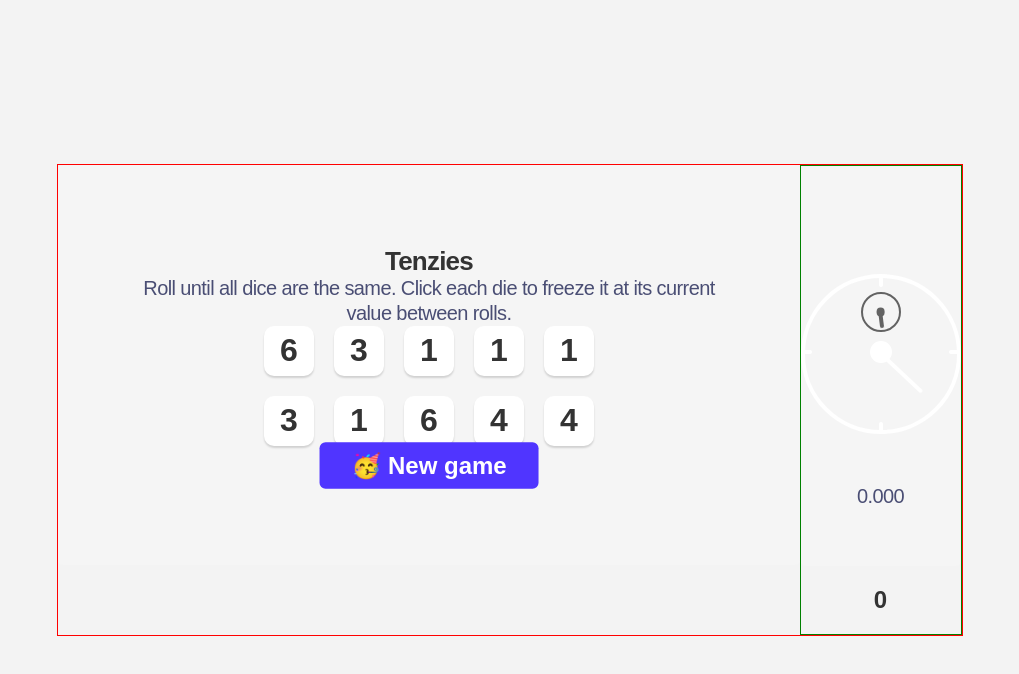
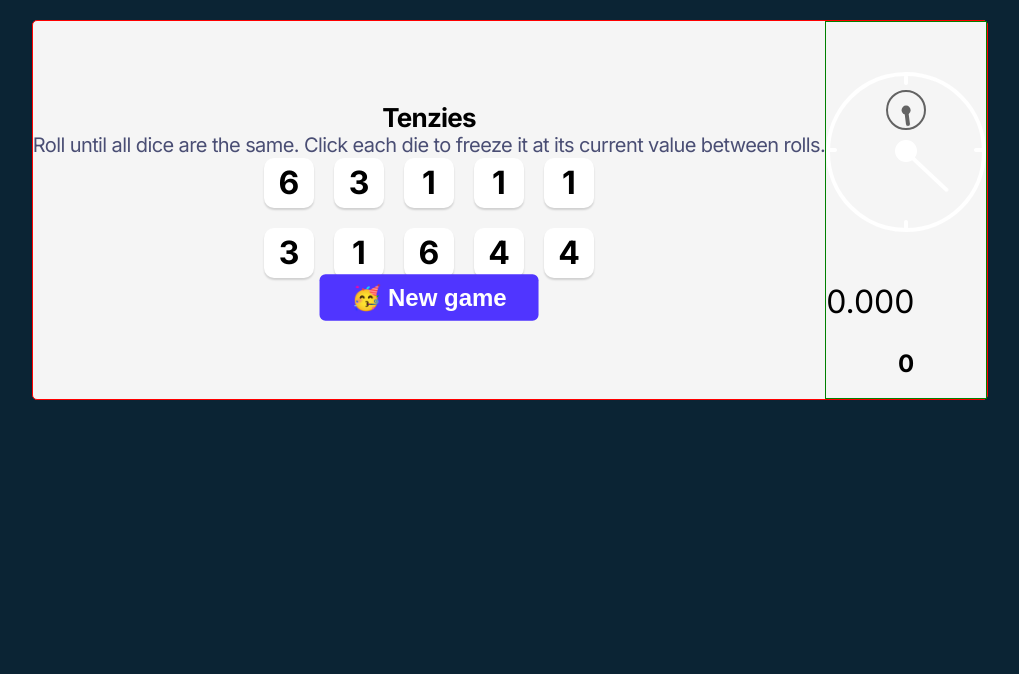
Before and after one commit to MatthewKokin/TenziesGame, a React (Vite) app: page / in a window 1280 px wide. Shown: the top 674 px of the page, without its empty margins (130-1149 px from the left). Built offline with nearby package versions, Linux system fonts and the light colour scheme.

Commit message:
Working on css

```diff
--- a/src/App.css
+++ b/src/App.css
@@ -11,7 +11,7 @@
     padding: 20px;
     margin: 0;
     display: flex;
-    align-items: flex-start;
+    justify-content: center;
     background-color: #0B2434;
 }
 
@@ -25,19 +25,34 @@
     left: 0;
     right: 0;
     margin: auto;
-    transform: scale(0.5);  /* changed scale to transform */
+    transform: scale(0.5);
 }
 
 /* Container styles */
 .container {
-    height: 400px;
-    max-width: 800px;
-    border-radius: 5px;
-    background-color: #F5F5F5;
     display: flex;
     flex-direction: column;
     align-items: center;
+    justify-content: space-evenly;
 }
+
+.lay{
+    display: flex;
+    border: 1px solid red;
+    /* height: 400px;
+    max-width: 800px; */
+    border-radius: 5px;
+    background-color: #F5F5F5;
+}
+
+.stats{
+    border: 1px solid green;
+    align-items: center;
+    display: flex;
+    flex-direction: column;
+    justify-content: center;
+}
+
 
 .container h1 {
     margin: 0px;
@@ -50,7 +65,7 @@
 
 .container p {
     margin: 0px;
-    width: 80%;
+    /* width: 80%; */
     font-size: 20px;
     font-weight: 400;
     line-height: 25px;
@@ -108,16 +123,3 @@
 .die-num {
     font-size: 2rem;
 }
-
-.lay{
-    display: flex;
-    border: 1px solid red;
-}
-
-.stats{
-    border: 1px solid green;
-    display: flex;
-    flex-direction: column;
-    justify-content: center;
-    align-items: center;
-}
--- a/src/Die/Die.css
+++ b/src/Die/Die.css
@@ -5,3 +5,32 @@
     border: 1px solid black;
     border-radius: 5px;
 }
+
+.dice-container {
+    display: grid;
+    grid-template: auto auto / repeat(5, 1fr);
+    gap: 20px;
+}
+
+/* Die face styles */
+.die-face {
+    height: 50px;
+    width: 50px;
+    box-shadow: 0px 2px 2px rgba(0, 0, 0, 0.15);
+    border-radius: 10px;
+    display: flex;
+    justify-content: center;
+    align-items: center;
+    cursor: pointer;
+    background-color: white;
+}
+
+.die-face:active {
+    box-shadow: inset 2px 2px 5px -1.5px rgba(0, 0, 0, 0.7);
+    transform: scale(0.95);  /* changed scale to transform */
+}
+
+/* Die number styles */
+.die-num {
+    font-size: 2rem;
+}
--- a/src/Timer/Timer.css
+++ b/src/Timer/Timer.css
@@ -1,14 +1,3 @@
-body {
-    font-family: Arial, sans-serif;
-    background-color: #f3f3f3;
-    color: #333;
-    display: flex;
-    align-items: center;
-    justify-content: center;
-    height: 100vh;
-    margin: 0;
-  }
-
   .container{
     display: flex;
     flex-direction: column;
--- a/src/Timer/Timer.jsx
+++ b/src/Timer/Timer.jsx
@@ -28,7 +28,7 @@
   const time = (passedTime / 1000).toFixed(3)
 
   return (
-    <div className='container'>
+    <div>
       <div className="cloader">
         <div className="clface">
           <div className="clsface">
```
